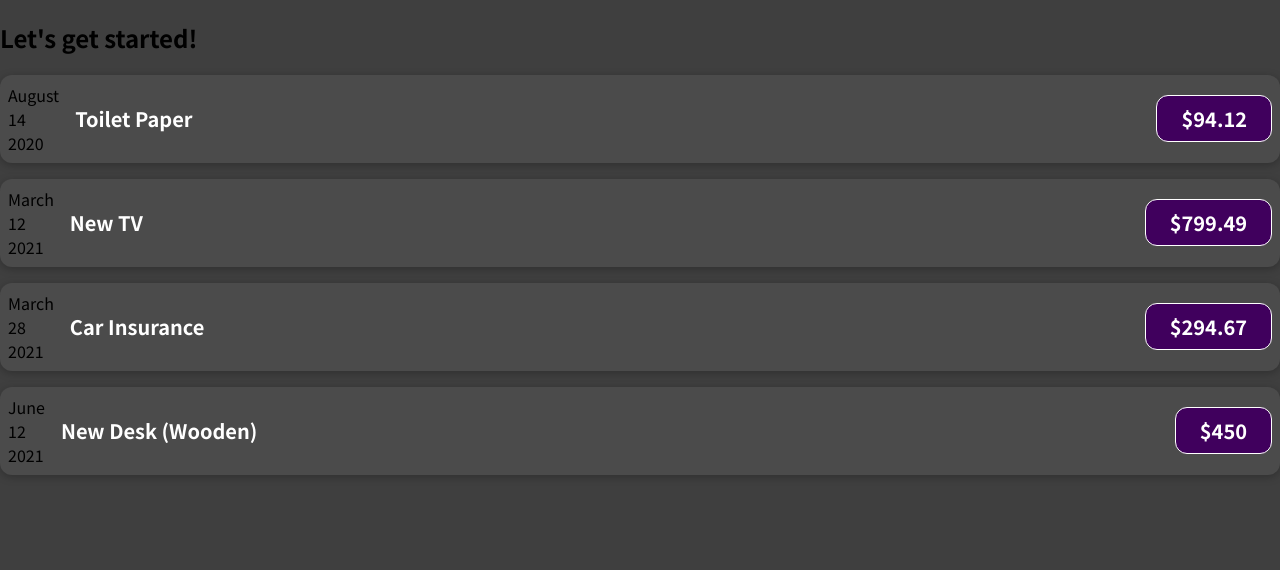
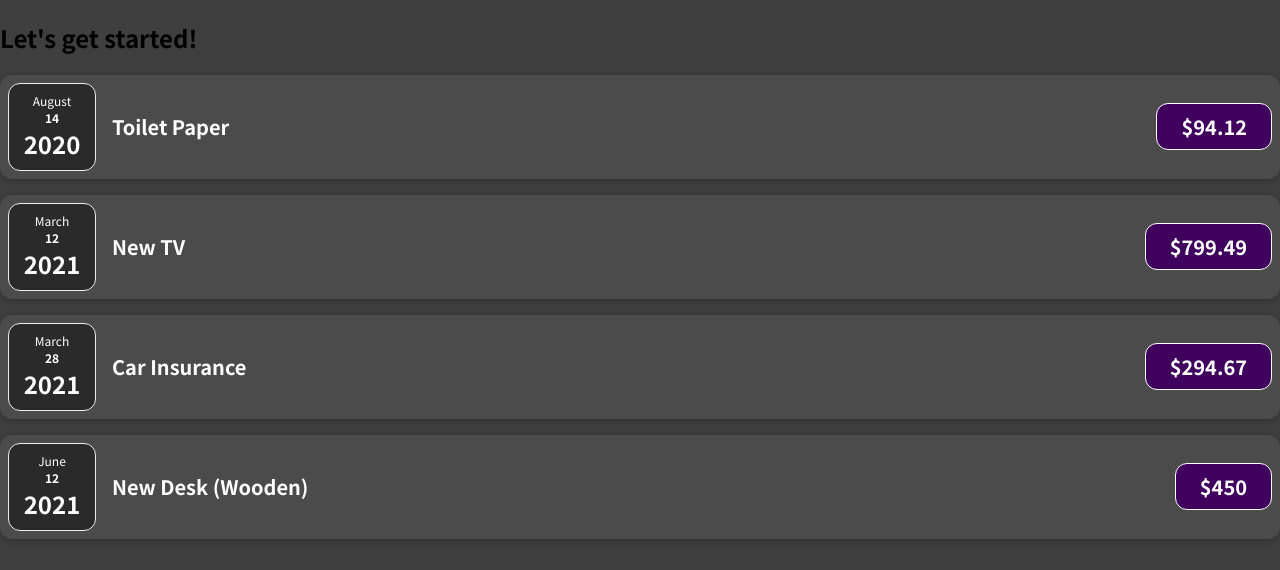
Before and after one commit to le0n/Expense-Tracker, a JavaScript app: page / in a window 1280 px wide. Shown: the top 570 px of the page. Built offline with nearby package versions, Linux system fonts and the light colour scheme.

Commit message:
seperated ExpenseDate

```diff
--- a/src/App.js
+++ b/src/App.js
@@ -30,22 +30,22 @@
         title={expenses[0].title}
         date={expenses[0].date}
         amount={expenses[0].amount}
-      ></ExpenseItem>
+      />
       <ExpenseItem
         title={expenses[1].title}
         date={expenses[1].date}
         amount={expenses[1].amount}
-      ></ExpenseItem>
+      />
       <ExpenseItem
         title={expenses[2].title}
         date={expenses[2].date}
         amount={expenses[2].amount}
-      ></ExpenseItem>
+      />
       <ExpenseItem
         title={expenses[3].title}
         date={expenses[3].date}
         amount={expenses[3].amount}
-      ></ExpenseItem>
+      />
     </div>
   );
 }
--- /dev/null
+++ b/src/components/ExpenseDate.css
@@ -0,0 +1,26 @@
+.expense-date {
+  display: flex;
+  flex-direction: column;
+  width: 5.5rem;
+  height: 5.5rem;
+  border: 1px solid #ececec;
+  background-color: #2a2a2a;
+  color: white;
+  border-radius: 12px;
+  align-items: center;
+  justify-content: center;
+}
+
+.expense-date__month {
+  font-size: 0.75rem;
+  font-weight: bold;
+}
+
+.expense-date__year {
+  font-size: 0.75rem;
+}
+
+.expense-date__day {
+  font-size: 1.5rem;
+  font-weight: bold;
+}
--- /dev/null
+++ b/src/components/ExpenseDate.js
@@ -0,0 +1,17 @@
+import "./ExpenseDate.css";
+
+const ExpenseDate = (props) => {
+  const year = props.date.toLocaleString("en-US", { month: "long" });
+  const month = props.date.toLocaleString("en-US", { day: "2-digit" });
+  const day = props.date.getFullYear();
+
+  return (
+    <div className="expense-date">
+      <div className="expense-date__year">{year}</div>
+      <div className="expense-date__month">{month}</div>
+      <div className="expense-date__day">{day}</div>
+    </div>
+  );
+};
+
+export default ExpenseDate;
--- a/src/components/ExpenseItem.js
+++ b/src/components/ExpenseItem.js
@@ -1,16 +1,10 @@
 import "./ExpenseItem.css";
+import ExpenseDate from "./ExpenseDate";
 
 const ExpenseItem = (props) => {
-  const year = props.date.toLocaleString("en-US", { month: "long" });
-  const month = props.date.toLocaleString("en-US", { day: "2-digit" });
-  const day = props.date.getFullYear();
   return (
     <div className="expense-item">
-      <div>
-        <div>{year}</div>
-        <div>{month}</div>
-        <div>{day}</div>
-      </div>
+      <ExpenseDate date={props.date} />
       <div className="expense-item__description">
         <h2>{props.title}</h2>
       </div>
```
